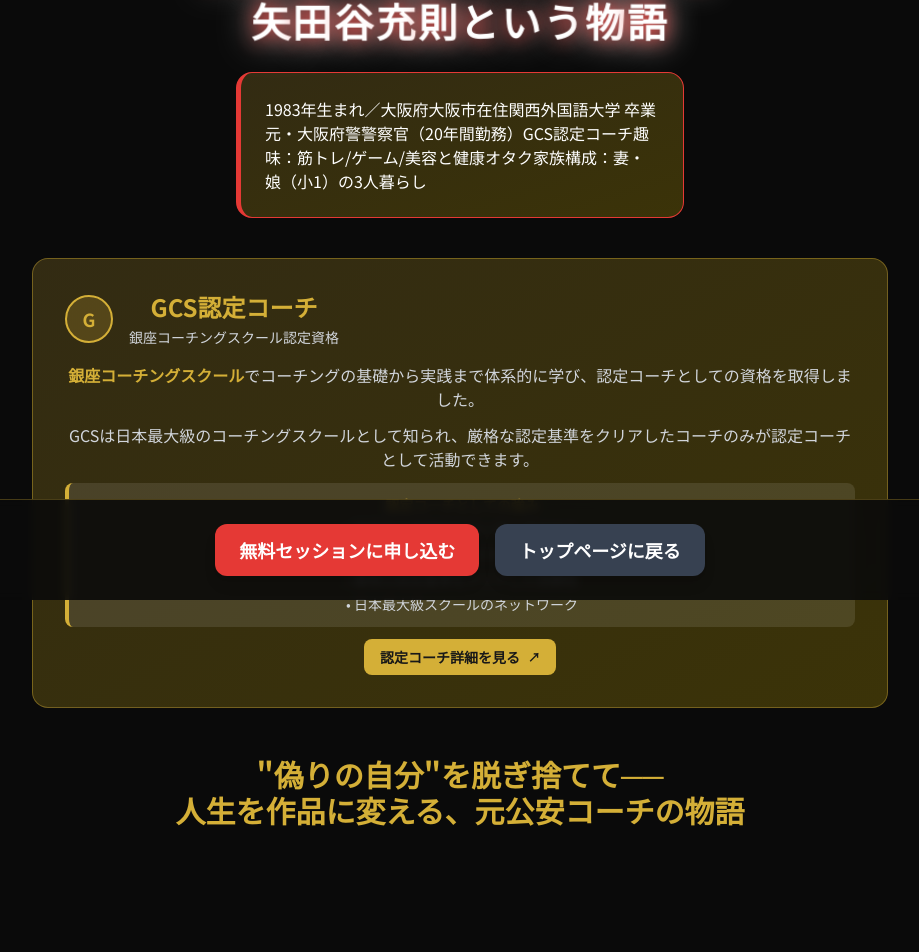
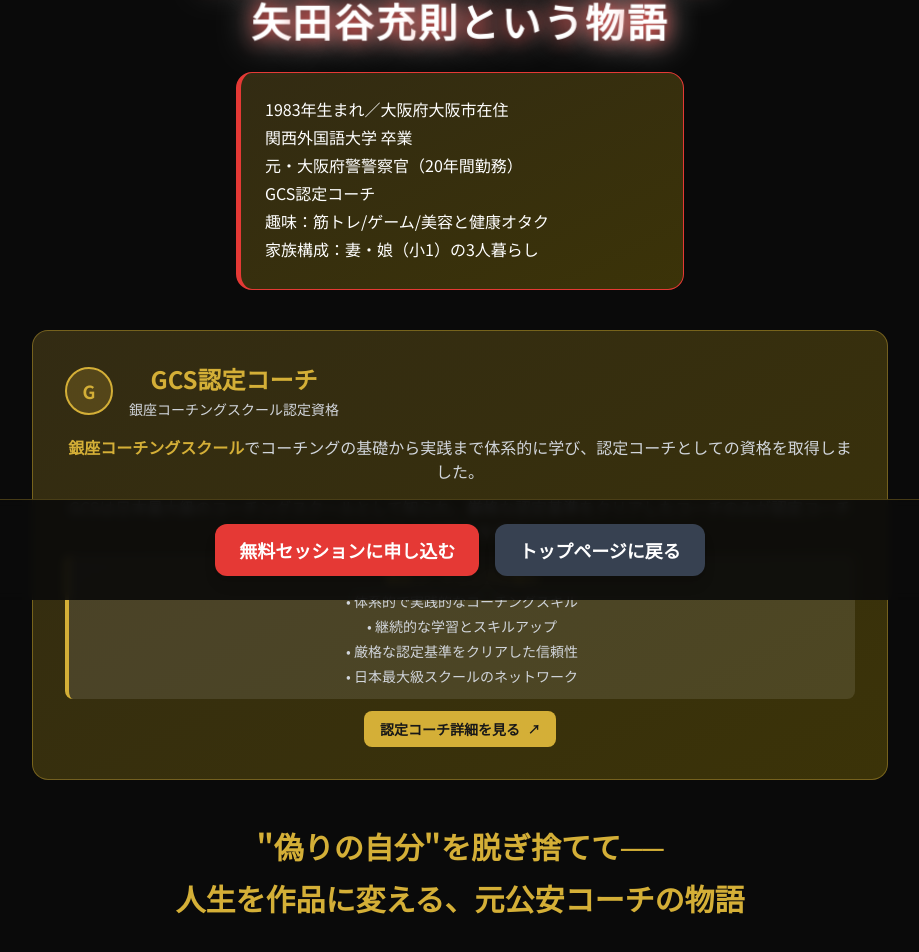
Before and after one commit to yatatata0802/test, a React (Vite) app: page /profile in a window 1280 px wide. Shown: the part 200-1152 px from the top of the page, without its empty margins (180-1099 px from the left). Built offline with nearby package versions, Linux system fonts and the light colour scheme.

Commit message:
ProfilePageのHTMLタグ表示問題を修正

```diff
--- a/src/pages/ProfilePage.tsx
+++ b/src/pages/ProfilePage.tsx
@@ -206,13 +206,9 @@ const ProfilePage: React.FC = () => {
           {/* プロフィール基本情報 - スマホ最適化 */}
           <div className="max-w-sm sm:max-w-md mx-auto mb-8 sm:mb-10 p-4 sm:p-6 bg-gradient-to-br from-[#d4af37]/20 to-[#ffd700]/20 border border-[#d4af37]/40 rounded-2xl text-left border-l-[5px] border-[#e53935] text-sm sm:text-base">
             {basicProfile.map((line, index) => (
-              <React.Fragment key={index}>
-                <span
-                  dangerouslySetInnerHTML={{
-                    __html: smartBreakJapanese(line, 25),
-                  }}
-                />
-              </React.Fragment>
+              <div key={index} className="mb-1">
+                {line}
+              </div>
             ))}
           </div>
 
@@ -228,14 +224,7 @@ const ProfilePage: React.FC = () => {
                     GCS認定コーチ
                   </h2>
                   <p className="text-gray-300 text-sm">
-                    <span
-                      dangerouslySetInnerHTML={{
-                        __html: smartBreakJapanese(
-                          "銀座コーチングスクール認定資格",
-                          25
-                        ),
-                      }}
-                    />
+                    銀座コーチングスクール認定資格
                   </p>
                 </div>
               </div>
@@ -245,24 +234,10 @@ const ProfilePage: React.FC = () => {
                   <strong className="text-[#d4af37]">
                     銀座コーチングスクール
                   </strong>
-                  <span
-                    dangerouslySetInnerHTML={{
-                      __html: smartBreakJapanese(
-                        "でコーチングの基礎から実践まで体系的に学び、認定コーチとしての資格を取得しました。",
-                        25
-                      ),
-                    }}
-                  />
+                  でコーチングの基礎から実践まで体系的に学び、認定コーチとしての資格を取得しました。
                 </p>
                 <p>
-                  <span
-                    dangerouslySetInnerHTML={{
-                      __html: smartBreakJapanese(
-                        "GCSは日本最大級のコーチングスクールとして知られ、厳格な認定基準をクリアしたコーチのみが認定コーチとして活動できます。",
-                        25
-                      ),
-                    }}
-                  />
+                  GCSは日本最大級のコーチングスクールとして知られ、厳格な認定基準をクリアしたコーチのみが認定コーチとして活動できます。
                 </p>
                 <div className="mt-4 p-3 bg-white/10 rounded-lg border-l-4 border-[#d4af37]">
                   <p className="text-[#d4af37] font-semibold text-sm mb-1">
@@ -270,44 +245,16 @@ const ProfilePage: React.FC = () => {
                   </p>
                   <ul className="text-gray-300 text-sm space-y-1 leading-normal">
                     <li>
-                      <span
-                        dangerouslySetInnerHTML={{
-                          __html: smartBreakJapanese(
-                            "• 体系的で実践的なコーチングスキル",
-                            25
-                          ),
-                        }}
-                      />
+                      • 体系的で実践的なコーチングスキル
                     </li>
                     <li>
-                      <span
-                        dangerouslySetInnerHTML={{
-                          __html: smartBreakJapanese(
-                            "• 継続的な学習とスキルアップ",
-                            25
-                          ),
-                        }}
-                      />
+                      • 継続的な学習とスキルアップ
                     </li>
                     <li>
-                      <span
-                        dangerouslySetInnerHTML={{
-                          __html: smartBreakJapanese(
-                            "• 厳格な認定基準をクリアした信頼性",
-                            25
-                          ),
-                        }}
-                      />
+                      • 厳格な認定基準をクリアした信頼性
                     </li>
                     <li>
-                      <span
-                        dangerouslySetInnerHTML={{
-                          __html: smartBreakJapanese(
-                            "• 日本最大級スクールのネットワーク",
-                            25
-                          ),
-                        }}
-                      />
+                      • 日本最大級スクールのネットワーク
                     </li>
                   </ul>
                 </div>
@@ -329,12 +276,13 @@ const ProfilePage: React.FC = () => {
           {/* My Story セクション */}
           <section className="max-w-4xl mx-auto px-4 sm:px-5 relative z-10 jp-text-optimal text-balance">
             {/* タイトルのみ大きく表示 */}
-            <p
-              className="text-center text-2xl sm:text-3xl font-bold text-[#d4af37] mb-10"
-              dangerouslySetInnerHTML={{
-                __html: smartBreakJapanese(profileStoryContent[0].content, 25),
-              }}
-            />
+            <div className="text-center text-2xl sm:text-3xl font-bold text-[#d4af37] mb-10">
+              {profileStoryContent[0].content.split('\n\n').map((line, index) => (
+                <p key={index} className={index === 0 ? "mb-4" : ""}>
+                  {line}
+                </p>
+              ))}
+            </div>
             {/* headingごとにグループ化して四角で囲む */}
             {(() => {
               const blocks = [];
@@ -371,7 +319,7 @@ const ProfilePage: React.FC = () => {
                             transition={{ duration: 0.7, delay: i * 0.05 }}
                             viewport={{ once: true }}
                           >
-                            {smartBreakJapanese(item.content, 25)}
+                            {item.content}
                           </motion.h3>
                         );
                       }
@@ -381,14 +329,18 @@ const ProfilePage: React.FC = () => {
                           className={`${
                             item.className ? item.className : ""
                           } text-sm leading-normal`}
-                          dangerouslySetInnerHTML={{
-                            __html: smartBreakJapanese(item.content, 25),
-                          }}
                           initial={{ opacity: 0, y: 30 }}
                           whileInView={{ opacity: 1, y: 0 }}
                           transition={{ duration: 0.7, delay: i * 0.05 }}
                           viewport={{ once: true }}
-                        />
+                        >
+                          {item.content.split('\n\n').map((paragraph, pIndex) => (
+                            <span key={pIndex}>
+                              {paragraph}
+                              {pIndex < item.content.split('\n\n').length - 1 && <><br/><br/></>}
+                            </span>
+                          ))}
+                        </motion.p>
                       );
                     })}
                   </motion.div>
```
